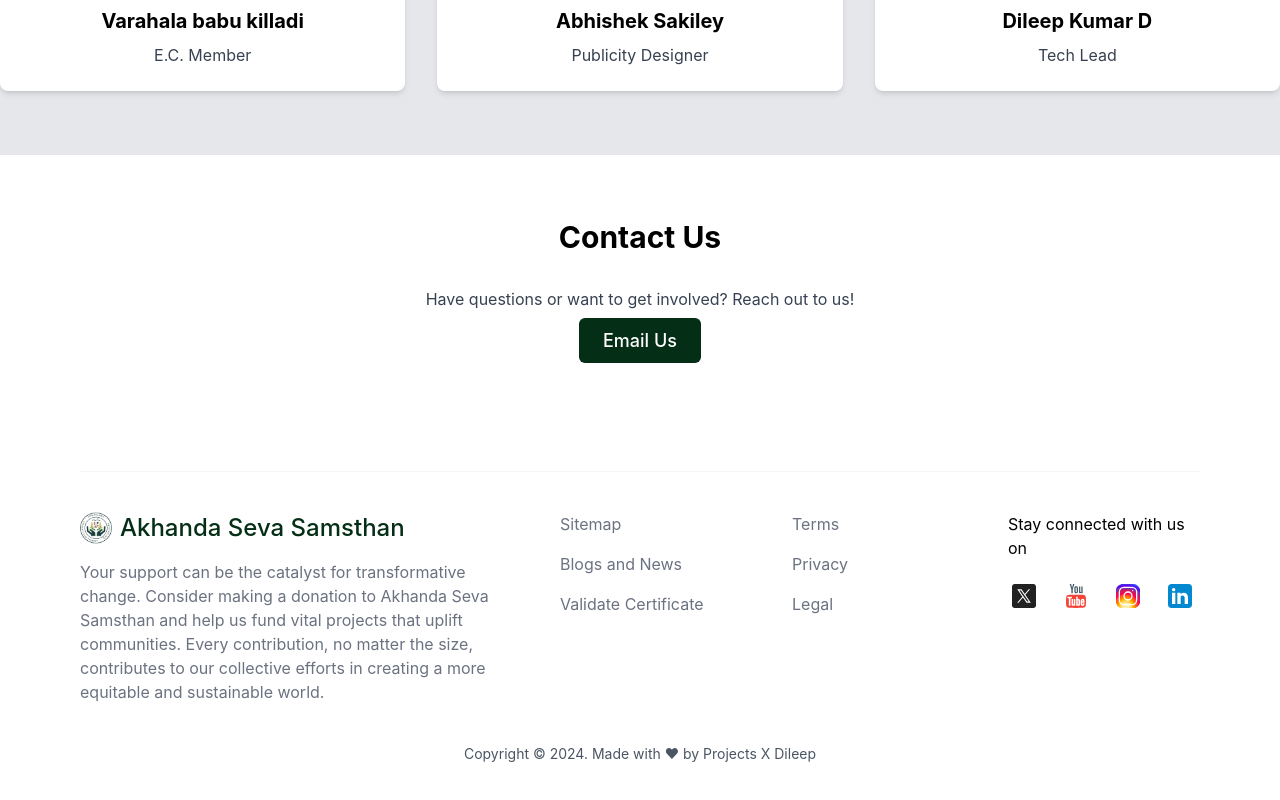
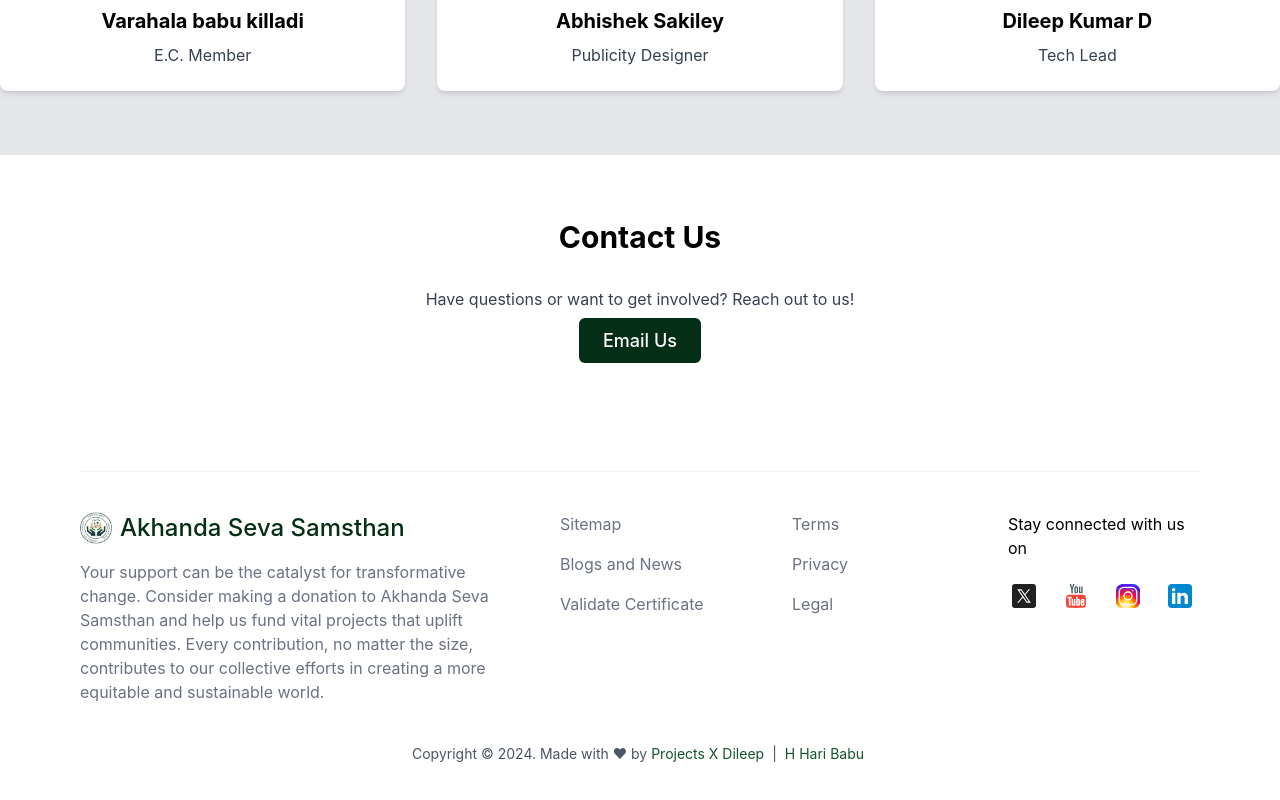
Before and after one commit to ddileep01/assngo-website, a Next.js app: page /about in a window 1280 px wide. Shown: the part 2221-3021 px from the top of the page. Built offline with nearby package versions, Linux system fonts and the light colour scheme.

Commit message:
feat: update footer credits

```diff
--- a/components/footer.js
+++ b/components/footer.js
@@ -129,18 +129,46 @@ export default function Footer() {
         </div>
 
         <div className="my-10 text-sm text-center text-gray-600 dark:text-gray-400">
+          <p className="md:flex items-center justify-center">
             Copyright © {new Date().getFullYear()}. Made with ♥ by{" "}
+            <div className="flex justify-center">
             <a
               href="https://dileep18052001.wixsite.com/projects-dileep"
               target="_blank"
               rel="noopener"
+              className="mx-1"
             >
-            Projects X Dileep
+              <p className="text-green-900 hover:text-green-950 hover:font-semibold">Projects X Dileep</p>
+              {/* <Image
+                src="/img/project-dileep-logo.png"
+                alt="Projects X Dileep"
+                width="128"
+                height="128"
+                className="w-24 inline-block"
+              /> */}
             </a>{" "}
+            <span className="mx-1">|</span>
+            <a
+              href="https://haribabuportfolio.vercel.app/"
+              target="_blank"
+              rel="noopener"
+              className="mx-1"
+            >
+              <p className="text-green-900 hover:text-green-950 hover:font-semibold">H Hari Babu</p>
+              {/* <Image
+                src="/img/hari-logo.png"
+                alt="Hari portfolio"
+                width="128"
+                height="128"
+                className="w-6 inline-block"
+              /> */}
+            </a>{" "}
+            </div>
             {/* Illustrations from{" "}
-          <a href="https://www.glazestock.com/" target="_blank" rel="noopener ">
+        <a href="https://www.glazestock.com/" target="_blank" rel="noopener">
           Glazestock
         </a> */}
+          </p>
         </div>
       </Container>
       {/* Do not remove this */}
```
Lines whose indentation alone changed are shown as unchanged.
